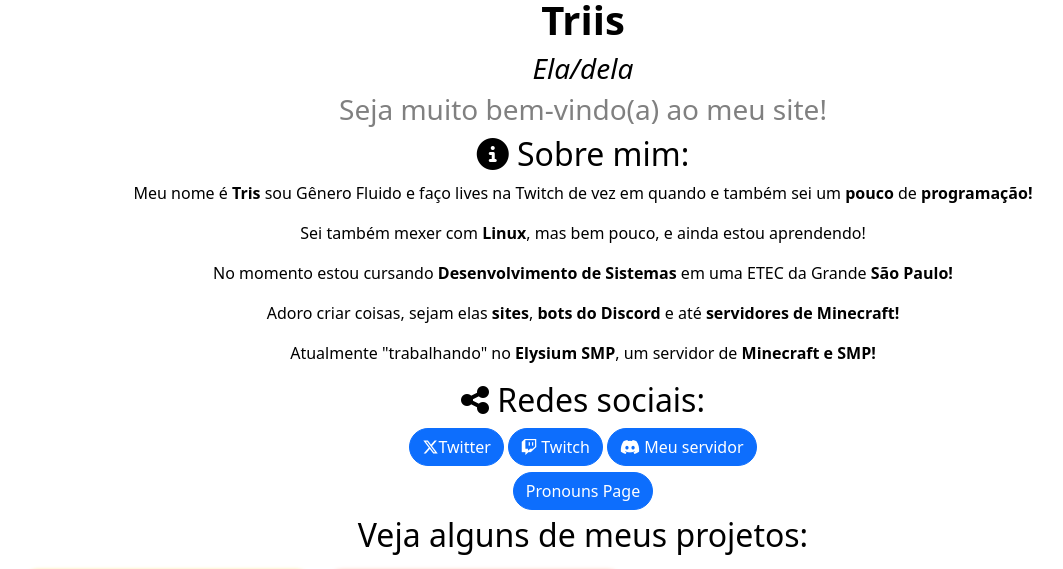
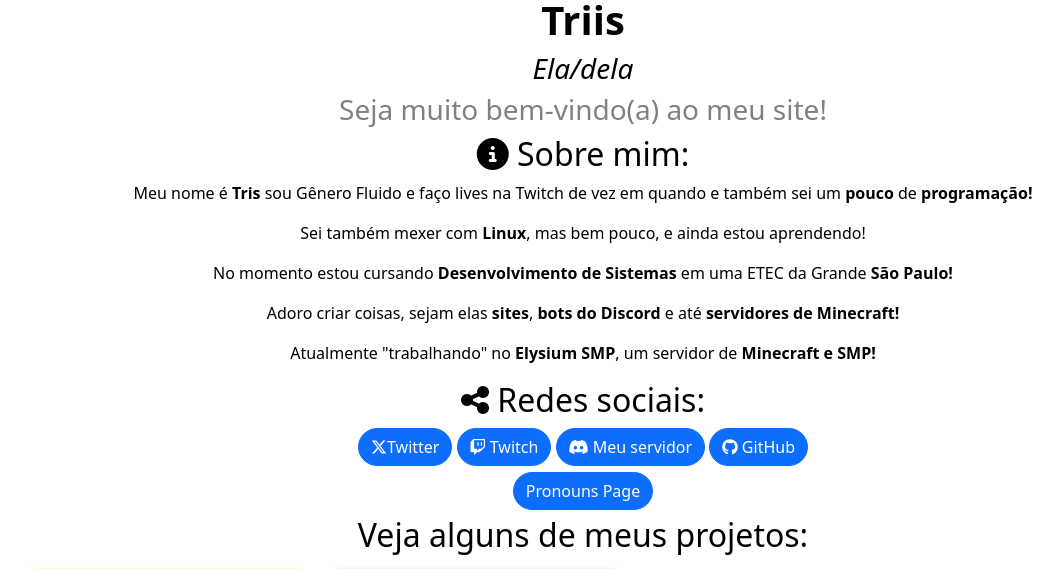
Before and after one commit to Triis0007/triis.lol, a website: page views/index.html in a window 1280 px wide. Shown: the part 194-763 px from the top of the page, without its empty margins (57-1120 px from the left). Drawn offline with nearby package versions, Linux system fonts and the light colour scheme; files that its build step writes are made by us from their sources.

Commit message:
Added github

```diff
--- a/package.json
+++ b/package.json
@@ -1,5 +1,5 @@
 {
-  "name": "lucaas.site",
+  "name": "triis.lol",
   "version": "1.0.0",
   "description": "Meu simples site",
   "type": "module",
@@ -7,11 +7,11 @@
   "scripts": {
     "start": "node ."
   },
-  "author": "Lucaas1",
+  "author": "Triis0007",
   "dependencies": {
     "bootstrap": "^5.2.0",
     "cookie-parser": "^1.4.6",
-    "express": "^4.18.1",
+    "express": "^4.18.2",
     "path": "^0.12.7"
   }
 }
--- a/views/index.html
+++ b/views/index.html
@@ -49,6 +49,7 @@
                 <a href="https://twitch.tv/triis0007" class="btn btn-primary"><i class="fab fa-twitch"></i> Twitch</a>
                 <a href="https://discord.gg/kV5vqtgnQz" class="btn btn-primary"><i class="fab fa-discord"></i> Meu
                     servidor</a>
+                <a href="https://github.com/Triis0007" class="btn btn-primary"><i class="fab fa-github"></i> GitHub</a>
                 <br>
                 <a href="https://pt.pronouns.page/@triis" style="margin: 6px auto;" class="btn btn-primary">Pronouns
                     Page</a>
```
Also changed, not shown: 1 other file.
